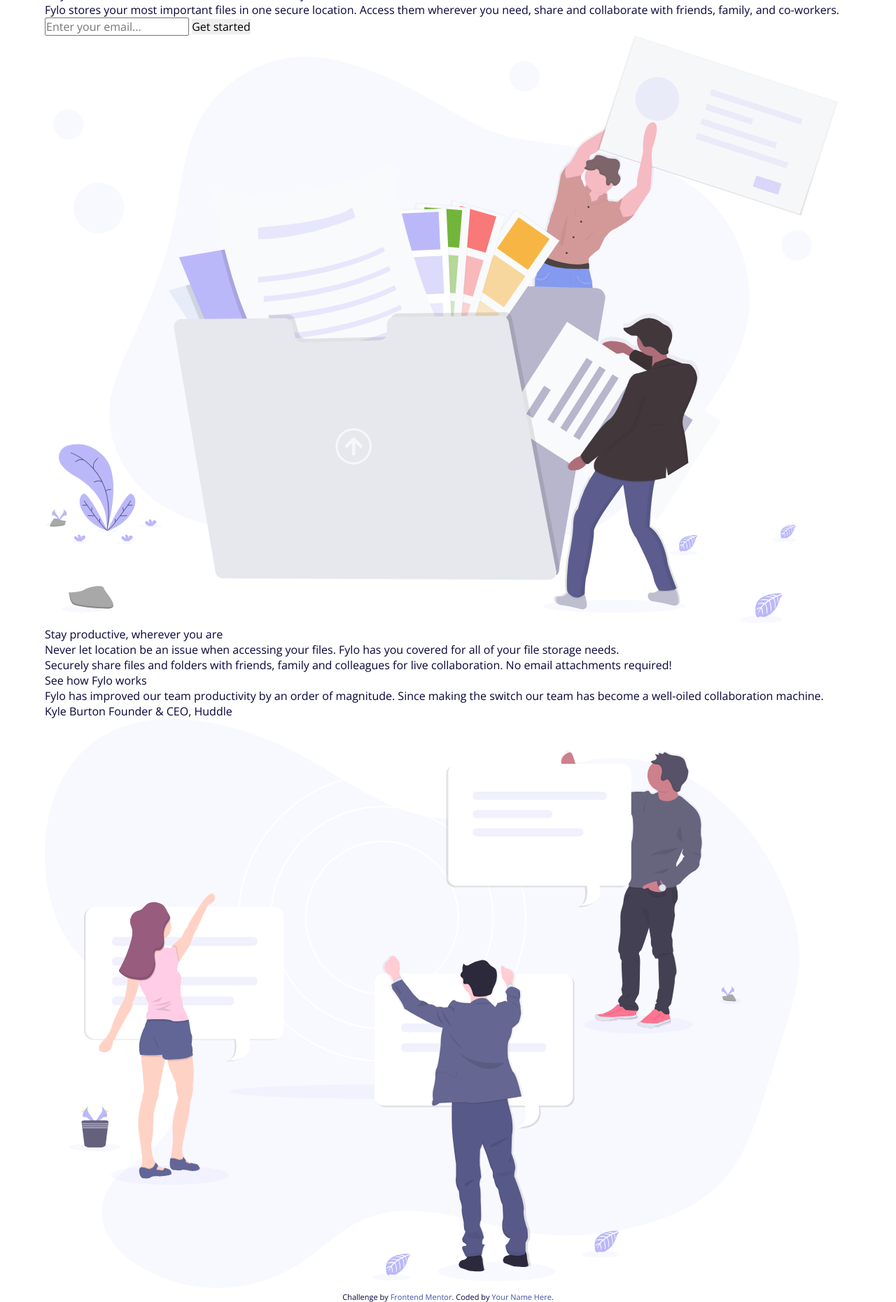
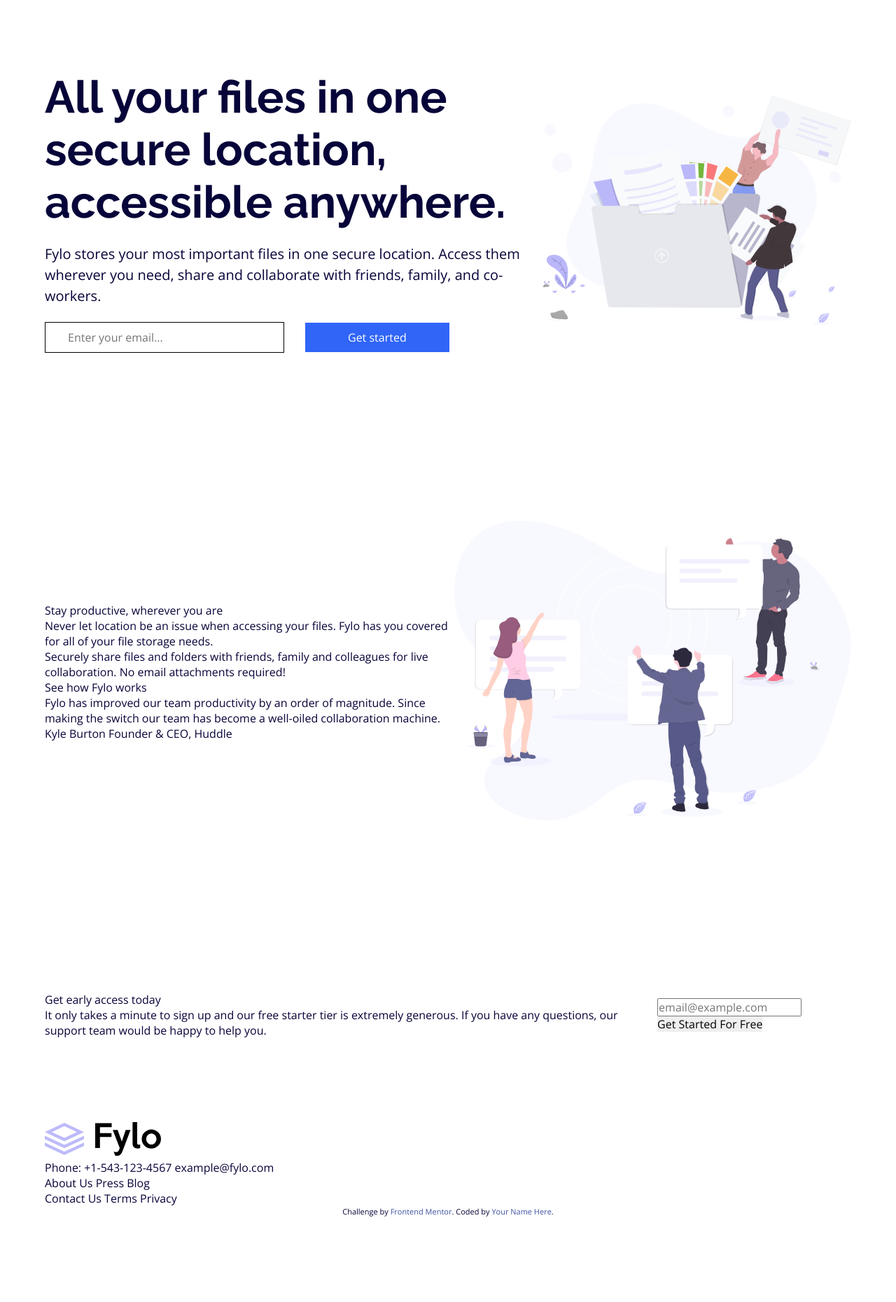
Before and after one commit to Yussif20/fylo-landing-page, a plain HTML site: page index.html in a window 1280 px wide. Shown: the part 145-2005 px from the top of the page at 70% size. After the commit the page ends 1883 px from the top, so only its background shows below. Drawn offline with nearby package versions, Linux system fonts and the light colour scheme.

Commit message:
adding the hero section

```diff
--- /dev/null
+++ b/components/_contact.scss
@@ -0,0 +1,5 @@
+.contact {
+  display: flex;
+  align-items: center;
+  justify-content: center;
+}
--- /dev/null
+++ b/components/_features.scss
@@ -0,0 +1,5 @@
+.features {
+  display: flex;
+  align-items: center;
+  justify-content: center;
+}
--- a/components/_general.scss
+++ b/components/_general.scss
@@ -3,7 +3,6 @@ body {
   color: var(--very-dark--blue);
   font-family: "Open Sans", sans-serif;
 }
-
 .heading {
   font-family: "Raleway", sans-serif;
   font-weight: 700;
@@ -12,3 +11,11 @@ body {
   max-width: 90%;
   margin: 0 auto;
 }
+section {
+  padding: 12rem 0;
+}
+@media (max-width: 767px) {
+  html {
+    font-size: 8px;
+  }
+}
--- a/components/_hero.scss
+++ b/components/_hero.scss
@@ -0,0 +1,57 @@
+.hero {
+  display: flex;
+  align-items: center;
+  justify-content: center;
+  gap: 2.5rem;
+}
+.hero__content-heading {
+  font-size: 6.4rem;
+  font-family: "Raleway", sans-serif;
+  font-weight: 700;
+  margin-bottom: 2.2rem;
+}
+.hero__content-text {
+  line-height: 1.5;
+  font-size: 2rem;
+  margin-bottom: 2.2rem;
+}
+.hero__content-inputs {
+  display: flex;
+  align-items: center;
+  gap: 3rem;
+}
+.hero__content-input {
+  width: 50%;
+  padding: 1rem 3.2rem;
+  border: 1px solid black;
+  outline: none;
+  font-size: 1.6rem;
+}
+.hero__content-button {
+  width: 30%;
+  background-color: var(--bright-blue);
+  color: white;
+  padding: 1rem 2rem;
+}
+@media (max-width: 876px) {
+  .hero {
+    flex-direction: column;
+    text-align: center;
+  }
+  .hero__image {
+    width: 70%;
+    order: -1;
+  }
+}
+@media (max-width: 600px) {
+  .hero__content-inputs {
+    flex-direction: column;
+    align-items: center;
+  }
+  .hero__content-input {
+    width: 100%;
+  }
+  .hero__content-button {
+    width: 100%;
+  }
+}
--- a/components/_reset.scss
+++ b/components/_reset.scss
@@ -15,6 +15,9 @@ a {
   color: inherit;
   text-decoration: none;
 }
+img {
+  max-width: 100%;
+}
 button {
   cursor: pointer;
   border: none;
--- a/index.html
+++ b/index.html
@@ -18,6 +18,7 @@
   </head>
   <body>
     <div class="container">
+      <!-- Header Start  -->
       <header class="header">
         <div class="header-content">
           <div class="header__logo">
@@ -30,24 +31,33 @@
           </ul>
         </div>
       </header>
+      <!-- Header End  -->
       <article>
+        <!-- Hero Start  -->
         <section class="hero">
           <div class="hero__content">
-            <h1>All your files in one secure location, accessible anywhere.</h1>
-            <p>
+            <h1 class="hero__content-heading">
+              All your files in one secure location, accessible anywhere.
+            </h1>
+            <p class="hero__content-text">
               Fylo stores your most important files in one secure location.
               Access them wherever you need, share and collaborate with friends,
               family, and co-workers.
             </p>
-            <div class="hero__content-contact">
-              <input type="email" placeholder="Enter your email..." />
-              <button>Get started</button>
+            <div class="hero__content-inputs">
+              <input
+                class="hero__content-input"
+                type="email"
+                placeholder="Enter your email..."
+              />
+              <button class="hero__content-button">Get started</button>
             </div>
           </div>
           <div class="hero__image">
             <img src="images/illustration-1.svg" alt="" />
           </div>
         </section>
+        <!-- Hero End  -->
         <section class="features">
           <div class="features__content">
             <h2>Stay productive, wherever you are</h2>
@@ -75,8 +85,40 @@
             <img src="images/illustration-2.svg" alt="" />
           </div>
         </section>
+        <section class="contact">
+          <div class="contact__text">
+            <h3>Get early access today</h3>
+            <p>
+              It only takes a minute to sign up and our free starter tier is
+              extremely generous. If you have any questions, our support team
+              would be happy to help you.
+            </p>
+          </div>
+          <div class="contact__inputs">
+            <input type="email" placeholder="email@example.com" />
+            <button>Get Started For Free</button>
+          </div>
+        </section>
       </article>
       <footer>
+        <div class="footer__data">
+          <img src="images/logo.svg" alt="fylo logo" />
+          <div class="column">
+            <a> Phone: +1-543-123-4567</a>
+            <a>example@fylo.com</a>
+          </div>
+          <div class="column">
+            <a href="#">About Us</a>
+            <a href="#"> Press</a>
+            <a href="#"> Blog</a>
+          </div>
+          <div class="column">
+            <a href="#">Contact Us</a>
+            <a href="#"> Terms</a>
+            <a href="#"> Privacy</a>
+          </div>
+          <div class="footer__socials"></div>
+        </div>
         <p class="attribution">
           Challenge by
           <a href="https://www.frontendmentor.io?ref=challenge" target="_blank"
--- a/style.scss
+++ b/style.scss
@@ -4,3 +4,5 @@
 @use "./components/header";
 @use "./components/hero";
 @use "./components/footer";
+@use "./components/features";
+@use "./components/contact";
```
Also changed, not shown: content.html (deleted, +0 -44 lines), styles/style.css, 2 other files.
